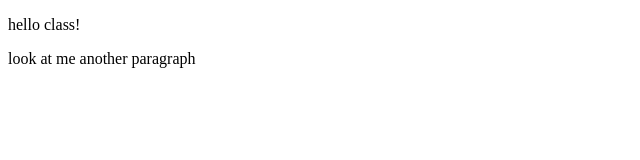
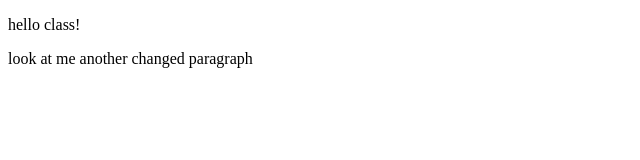
Before and after one commit to rmdelapaz/netlify, a plain HTML site: page index.html in a window 1280 px wide. Shown: the full height of the page, 0-640 px from the left. Drawn offline with Linux system fonts and the light colour scheme.

Commit message:
Please enter the commit message for your changes. Lines starting  with '' will be ignored, and an empty message aborts the commit.
 On branch main
 Your branch is up to date with 'origin/main'.

 Changes to be committed:
	modified:   index.html

```diff
--- a/index.html
+++ b/index.html
@@ -7,6 +7,6 @@
 </head>
 <body>
   <p>hello class!</p>
-  <p>look at me another paragraph</p>
+  <p>look at me another changed paragraph</p>
 </body>
 </html>
```
